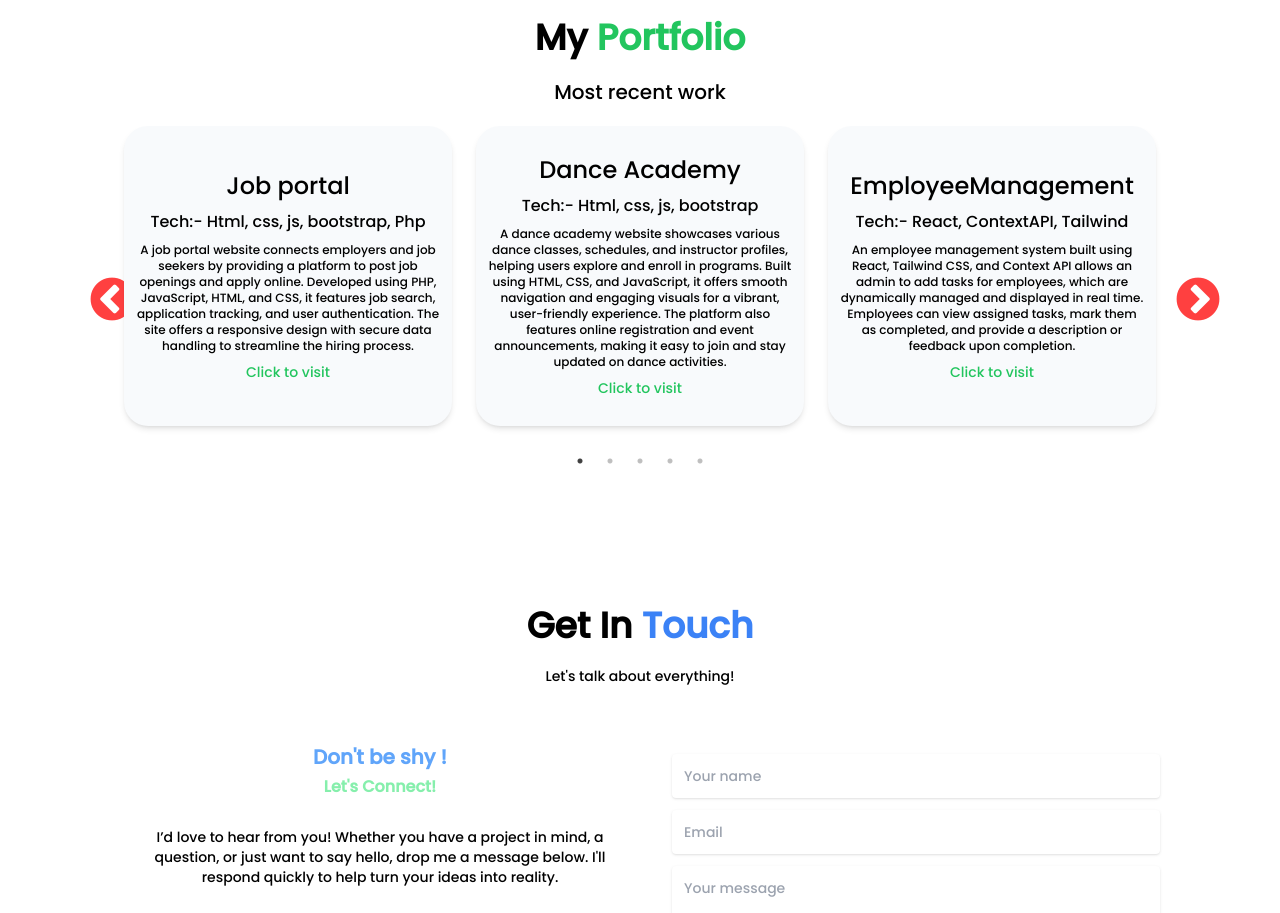
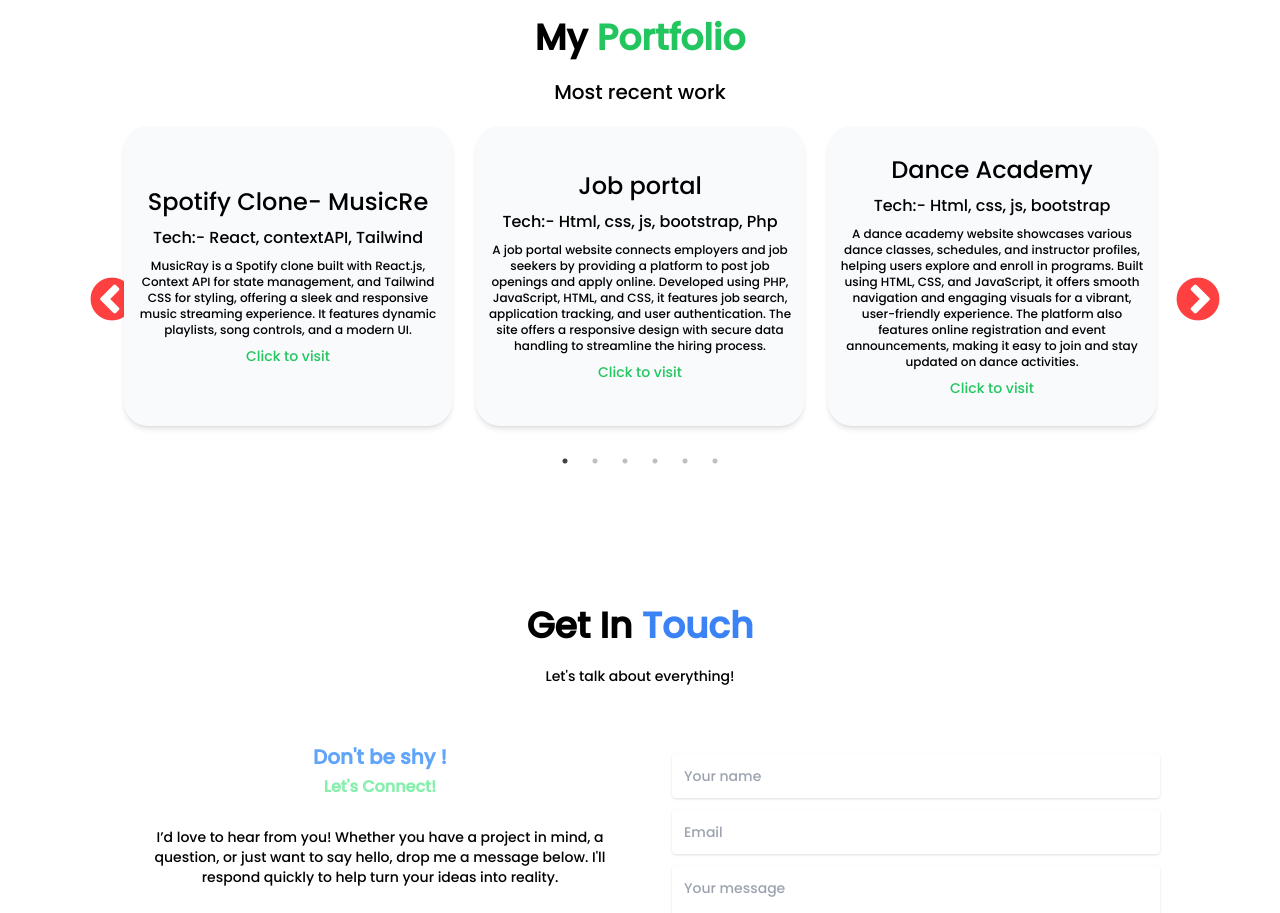
Before and after one commit to Kalpesh-Hire/Kalpesh-Portfolio, a React (Vite) app: page / in a window 1280 px wide. Shown: the part 3100-4013 px from the top of the page. Built offline with nearby package versions, Linux system fonts and the light colour scheme.

Commit message:
add project

```diff
--- a/src/Data/ProjectsData.jsx
+++ b/src/Data/ProjectsData.jsx
@@ -1,6 +1,21 @@
 import { FaExternalLinkAlt } from "react-icons/fa";
 
 const projectData = [
+  {
+    title: "Spotify Clone- MusicRe",
+    Tech: "React, contextAPI, Tailwind",
+    discription:
+      "MusicRay is a Spotify clone built with React.js, Context API for state management, and Tailwind CSS for styling, offering a sleek and responsive music streaming experience. It features dynamic playlists, song controls, and a modern UI.",
+    btn: (
+      <a
+        href="https://musicray.netlify.app/"
+        target="_blank"
+        className="flex flex-row items-center"
+      >
+        <FaExternalLinkAlt className="mx-1" /> Visit
+      </a>
+    ),
+  },
   {
     title: "Job portal",
     Tech: "Html, css, js, bootstrap, Php",
@@ -22,7 +37,10 @@ const projectData = [
     discription:
       "A dance academy website showcases various dance classes, schedules, and instructor profiles, helping users explore and enroll in programs. Built using HTML, CSS, and JavaScript, it offers smooth navigation and engaging visuals for a vibrant, user-friendly experience. The platform also features online registration and event announcements, making it easy to join and stay updated on dance activities.",
     btn: (
-      <a href="" className="flex flex-row items-center">
+      <a
+        href="https://github.com/Kalpesh-Hire"
+        className="flex flex-row items-center"
+      >
         <FaExternalLinkAlt className="mx-1" /> Visit
       </a>
     ),
```
